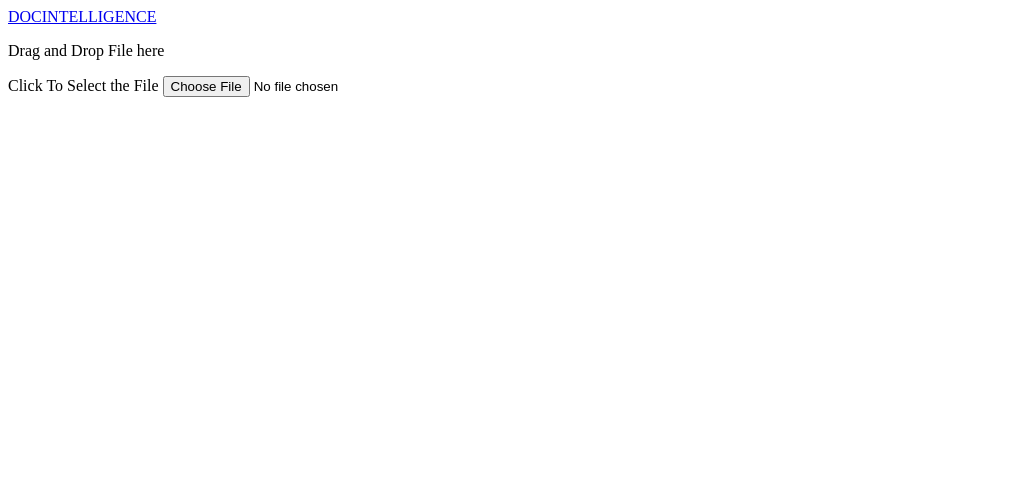
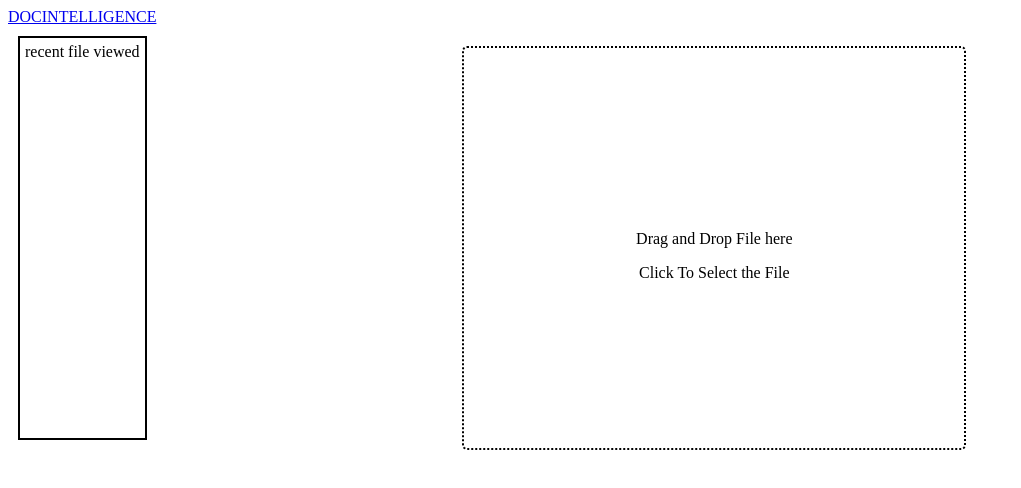
Before and after one commit to Amjath-s/mini-frontend, a React (Vite) app: page / in a window 1280 px wide. Shown: the top 488 px of the page, without its empty margins (0-1021 px from the left). Built offline with nearby package versions, Linux system fonts and the light colour scheme.

Commit message:
Add files via upload

```diff
--- a/src/App.css
+++ b/src/App.css
@@ -41,7 +41,6 @@
   color: #888;
 } */
 
-
 .header{
   color:beige;
   background-color: lightseagreen;
@@ -51,6 +50,75 @@
   font-size: large;
   text-align: center;
 }
-.button{
+.drag-drop{
+
+
+  display: flex;
+  flex-direction: column;
+  justify-content:center;
+  align-items: center;
+  height: 50vh;
+  border-radius: 5px;
+  width: 500px;
+  margin: 0 auto;
+  border: 2px dotted black;
+  margin-top: 20px;
+  cursor: pointer;
+  text-align: center;
+}
+.submit{
+ border: none;
+ border-radius: 10px;
+ color: bisque;
+ background-color: red;
+ font-size: 20px;
+ display: flex;
+ flex-direction: column;
+ align-items: center;
+ justify-content: center;
+ text-align: center;
+ margin:auto;
+ margin-top: 20px;
+
 
 }
+.upload{
+
+  color: rgb(0, 0, 0);
+
+  font-size: 15px;
+  display: none;
+
+
+ }
+ /* .paragraph{
+  align-items: baseline;
+  display:block;
+  justify-content: baseline;
+
+
+ } */
+.prevfile{
+  border: 2px solid black;
+  width: auto;
+  height:auto;
+  display: inline-flex;
+  padding: 5px;
+  margin:10px;
+
+
+
+
+
+
+
+}
+.maindiv{
+  display: flex;
+}
+/* .innerelement{
+  display: flex;
+  flex-direction: column;
+  padding: 5px;
+
+} */
--- a/src/component/FileBox.jsx
+++ b/src/component/FileBox.jsx
@@ -1,16 +1,18 @@
+
+
 import { useEffect, useState } from "react";
 import { PrevDoc } from "./PrevDoc";
 
 
 
-export function FileBox()
-
-{
-    const [selectedFile,setSelectedFile]=useState(null);
-    const [uploadedFile,setUploadedFile]=useState(false);
+export function FileBox() {
+  const [selectedFile, setSelectedFile] = useState(null);
+  const [uploadedFile, setUploadedFile] = useState(false);
+  const [submitbuttonclicked, setSubmitbuttonclicked] = useState(false);
+  const [responsefetched, Setresponsefetched] = useState(false)
 
 
-    const handlefilechange=(file)=>{
+  const handlefilechange = (file) => {
     setSelectedFile(file);
     // console.log('file is ',selectedFile)
 
@@ -18,94 +20,96 @@ export function FileBox()
   // useEffect(()=>{
   //   console.log("selected file",selectedFile)
 
-    // },[selectedFile])
+  // },[submitbuttonclicked])
 
-    const handlefileupload = async(file)=>{
-      if(file){
-        const formdata =new FormData;
-        formdata.append('file',file);
-        try{
-          const response=await fetch('https://api.ocr.space/parse/image',{
-            method:'POST',
-            body:formdata,
-            headers:{
-              'apikey':'K85586486088957'
+  const handlefileupload = async (file) => {
+    if (file) {
+      const formdata = new FormData;
+      formdata.append('file', file);
+      try {
+        const response = await fetch('https://api.ocr.space/parse/image', {
+          method: 'POST',
+          body: formdata,
+          headers: {
+            'apikey': 'K85586486088957'
           },
 
 
         });
-          if(response.ok){
-            const data=await response.json();
-            console.log("ocr resulr",data);
+        if (response.ok) {
+          const data = await response.json();
+          console.log("ocr resulr", data);
           setUploadedFile(true)
+          Setresponsefetched(true)
         }
-          else{
-            console.error('error',response.statusText);
+        else {
+          console.error('error', response.statusText);
         }
       }
-        catch(error){
-          console.error('error',error)
+      catch (error) {
+        console.error('error', error)
       }
     }
-       else{
+    else {
       console.log('no file seleced');
     }
-       console.log("gjhgh",selectedFile)
+    console.log("gjhgh", selectedFile)
 
 
   };
-      const handleclick=(event)=>
-      {
-        const file=event.target.files[0];
+  const handleclick = (event) => {
+    const file = event.target.files[0];
     handlefilechange(file);
   };
-      const handleDrop=(event)=>
-      {
-        event.preventDefault();
-        // const files = event.dataTransfer.files;
-        // if (files.length > 0) {
-        //   const file = files[0];
-        //   handlefilechange(file);
-        //}
+  const handleDrop = (events) => {
+    events.preventDefault();
 
-      };
-      const handleDrag=(event)=>{
-        event.preventDefault();
-        const file=event.traget.files[0]
+    const files = events.dataTransfer.files;
+    if (files.length > 0) {
+      const file = files[0];
       handlefilechange(file);
-
-      };
-      const handleupload=()=>{
-        handlefileupload(selectedFile);
+    }
 
 
   };
+  const handledragover=(event)=>{
+    event.preventDefault();
+
+  }
+  const handleupload = () => {
+    handlefileupload(selectedFile);
+    setSubmitbuttonclicked(true);
+  };
+
+  return (
+    <>
+
+    <div className="maindiv">
 
 
+    <div className="prevfile">
+    recent file viewed
+    {responsefetched&&submitbuttonclicked&&uploadedFile&& <PrevDoc selectedFile={selectedFile}></PrevDoc>}
+
+    </div>
+
+      <div className="drag-drop"
+        onDrop={handleDrop}
+        onDragOver={handledragover}>
 
 
-    return(
-        <>
-        <div className="drag-drop"
-        onDrop={handleDrop}
-        onDragOver={handleDrag}>
         <p className="paragraph"> Drag and Drop File here  </p>
+
         <label htmlFor="file-upload" > Click To Select the File   </label>
 
-          <input type="file"  onChange={handleclick} className="upload"  id="file-upload"></input>
+        <input type="file" onChange={handleclick} className="upload" id="file-upload"></input>
 
       </div>
-       { selectedFile &&   (<button onClick={handleupload} className="submit"> submit</button>
+      </div>
+
+      {selectedFile && (<button onClick={handleupload} className="submit"> submit</button>
       )}
-
-          {uploadedFile  && <PrevDoc selectedFile={selectedFile}></PrevDoc>}
-
-
-
-
-
-
-
+        {/* {responsefetched&&submitbuttonclicked&&uploadedFile&& <PrevDoc selectedFile={selectedFile}></PrevDoc>} */}
     </>
 
   );
```
Also changed, not shown: src/index.css (+7 -0 lines). Lines whose indentation alone changed are shown as unchanged.
